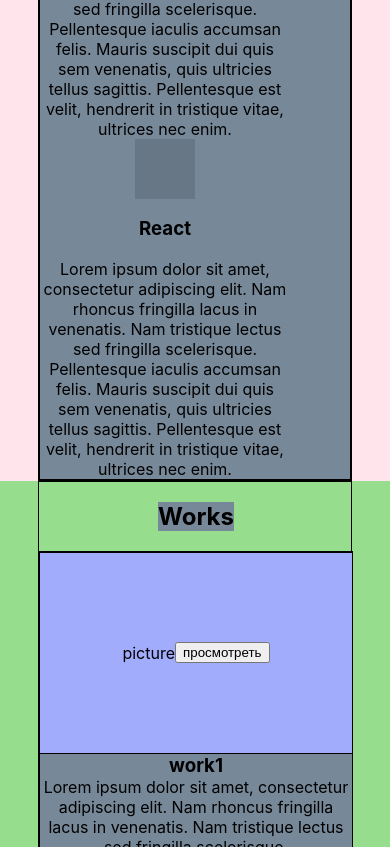
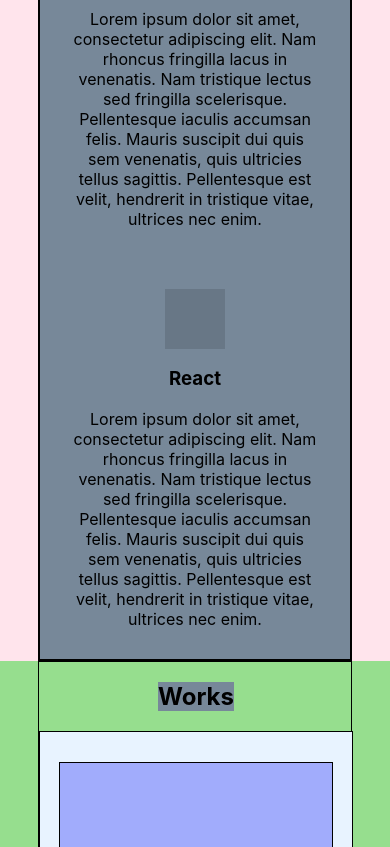
Before and after one commit to PavelNeof/portfolio, a React (Create React App) app: page / in a window 390 px wide. Shown: the part 1537-2384 px from the top of the page. Built offline with nearby package versions, Linux system fonts and the light colour scheme.

Commit message:
portfolio

```diff
--- a/src/Skills/Skill/Skill.module.css
+++ b/src/Skills/Skill/Skill.module.css
@@ -5,7 +5,7 @@
     flex-direction: column;
     align-items: center;
     text-align: center;
-
+    margin: 30px 20px;
 }
 
 .icon {
--- a/src/Skills/Skills.js
+++ b/src/Skills/Skills.js
@@ -6,7 +6,7 @@ import Skill from "./Skill/Skill";
 function Skills() {
     return (
         <div className={s.block}>
-            <div className={`${sContainer.container} ${s.container}`}>
+            <div className={`${s.container}`}>
                 <h2 className={s.title}>Skills</h2>
                 <div className={s.skills}>
                     <Skill title={'JS'} description={'Lorem ipsum dolor sit amet, consectetur adipiscing elit. ' +
--- a/src/Skills/Skills.module.css
+++ b/src/Skills/Skills.module.css
@@ -1,9 +1,17 @@
 .block{
     min-height: 100vh;
     background-color: #ffe4ec;
+
 }
 
 .container{
+    border: 1px solid black;
+    height: 100%;
+    width: 80%;
+    margin: 0 auto;
+    display: flex;
+    align-items: center;
+    flex-wrap: wrap;
     min-height: 100vh;
     flex-direction: column;
     justify-content: flex-start;
@@ -15,6 +23,7 @@
 }
 
 .skills{
+
     border: 1px solid black;
     background-color: lightslategrey;
     width: 100%;
@@ -22,4 +31,11 @@
     justify-content: space-between;
     flex-wrap: wrap;
     box-sizing: border-box;
+
 }
+
+@media (max-width:  745px) {
+    .skills{
+        justify-content: center;
+    }
+}
--- a/src/Works/Work/Work.module.css
+++ b/src/Works/Work/Work.module.css
@@ -5,7 +5,7 @@
     flex-direction: column;
     align-items: center;
     text-align: center;
-
+margin: 30px 20px;
 }
 
 .picture {
--- a/src/Works/Works.module.css
+++ b/src/Works/Works.module.css
@@ -21,7 +21,6 @@
     width: 100%;
     display:flex;
     justify-content: space-around;
-
     flex-wrap: wrap;
 
 }
```
